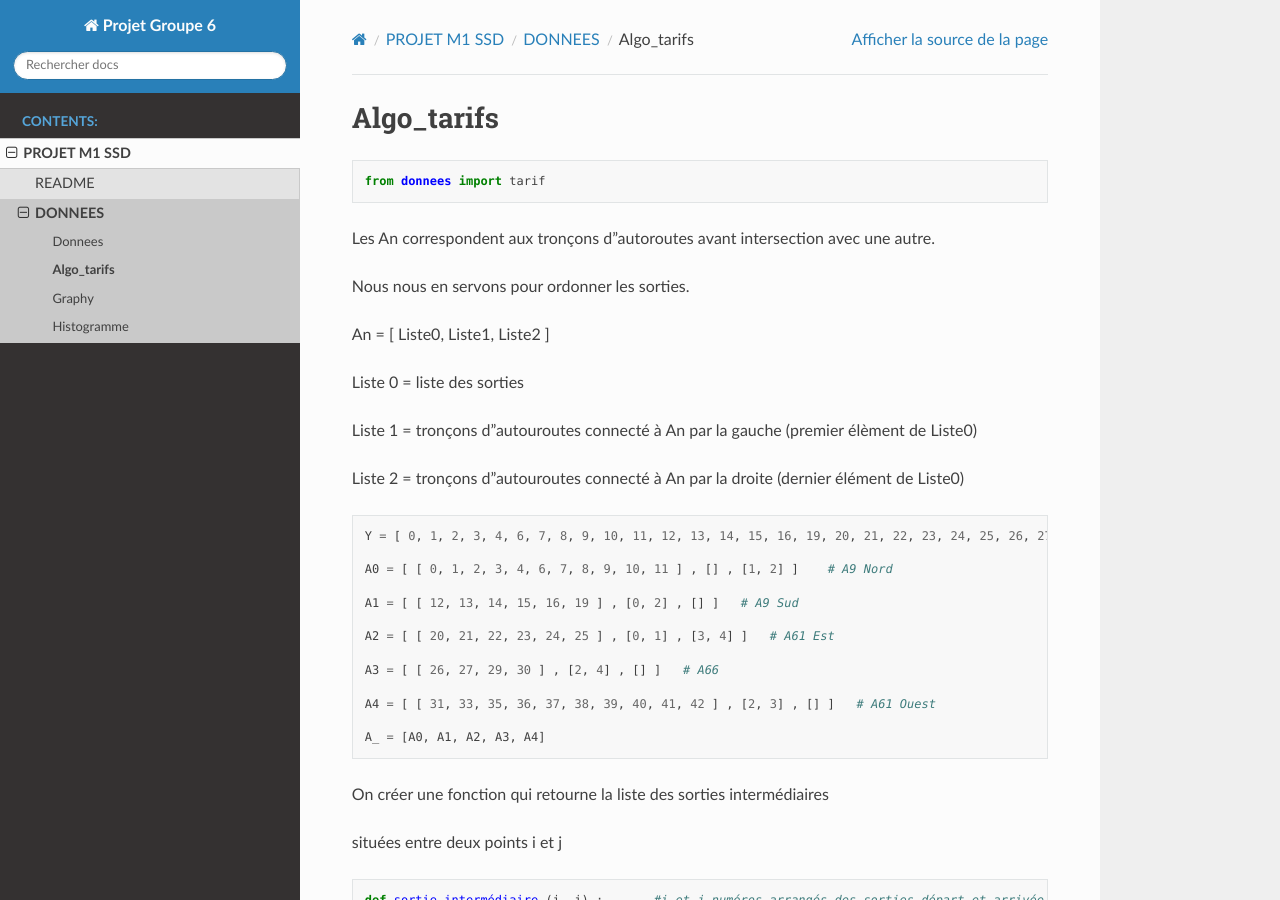
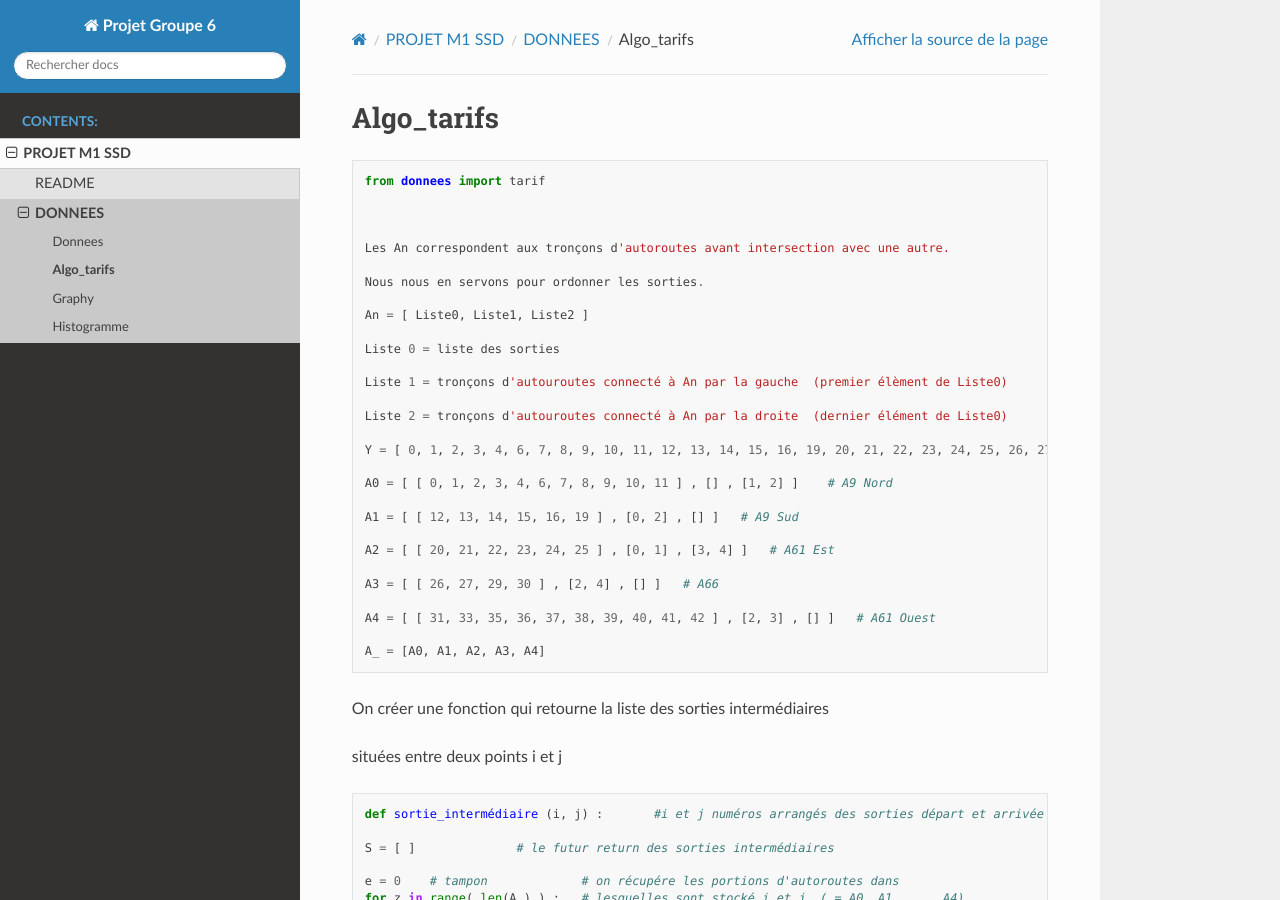
Before and after one commit to lucea97217/mapsud, a Sphinx documentation site: the page built from Sphinx_DL/source/Projet/DONNEES/Algo_tarifs.md, in a window 1280 px wide and 900 px high. Built offline with Sphinx 7.4.7 and the Read the Docs theme 2.0.0, drawn with Linux system fonts in a browser that asks for light colours.

```diff
--- a/Sphinx_DL/source/Projet/DONNEES/Algo_tarifs.md
+++ b/Sphinx_DL/source/Projet/DONNEES/Algo_tarifs.md
@@ -3,17 +3,19 @@
 
     from donnees import tarif
 
-Les An correspondent aux tronçons d'autoroutes avant intersection avec une autre.
 
-Nous nous en servons pour ordonner les sorties.
 
-An = [ Liste0, Liste1, Liste2 ]
+    Les An correspondent aux tronçons d'autoroutes avant intersection avec une autre.
 
-Liste 0 = liste des sorties
+    Nous nous en servons pour ordonner les sorties.
 
-Liste 1 = tronçons d'autouroutes connecté à An par la gauche  (premier élèment de Liste0)
+    An = [ Liste0, Liste1, Liste2 ]
 
-Liste 2 = tronçons d'autouroutes connecté à An par la droite  (dernier élément de Liste0)
+    Liste 0 = liste des sorties
+
+    Liste 1 = tronçons d'autouroutes connecté à An par la gauche  (premier élèment de Liste0)
+
+    Liste 2 = tronçons d'autouroutes connecté à An par la droite  (dernier élément de Liste0)
 
     Y = [ 0, 1, 2, 3, 4, 6, 7, 8, 9, 10, 11, 12, 13, 14, 15, 16, 19, 20, 21, 22, 23, 24, 25, 26, 27, 29, 30, 31, 33, 35, 36, 37, 38, 39, 40, 41, 42 ]   # Ensemble des sorties valides
 
```
